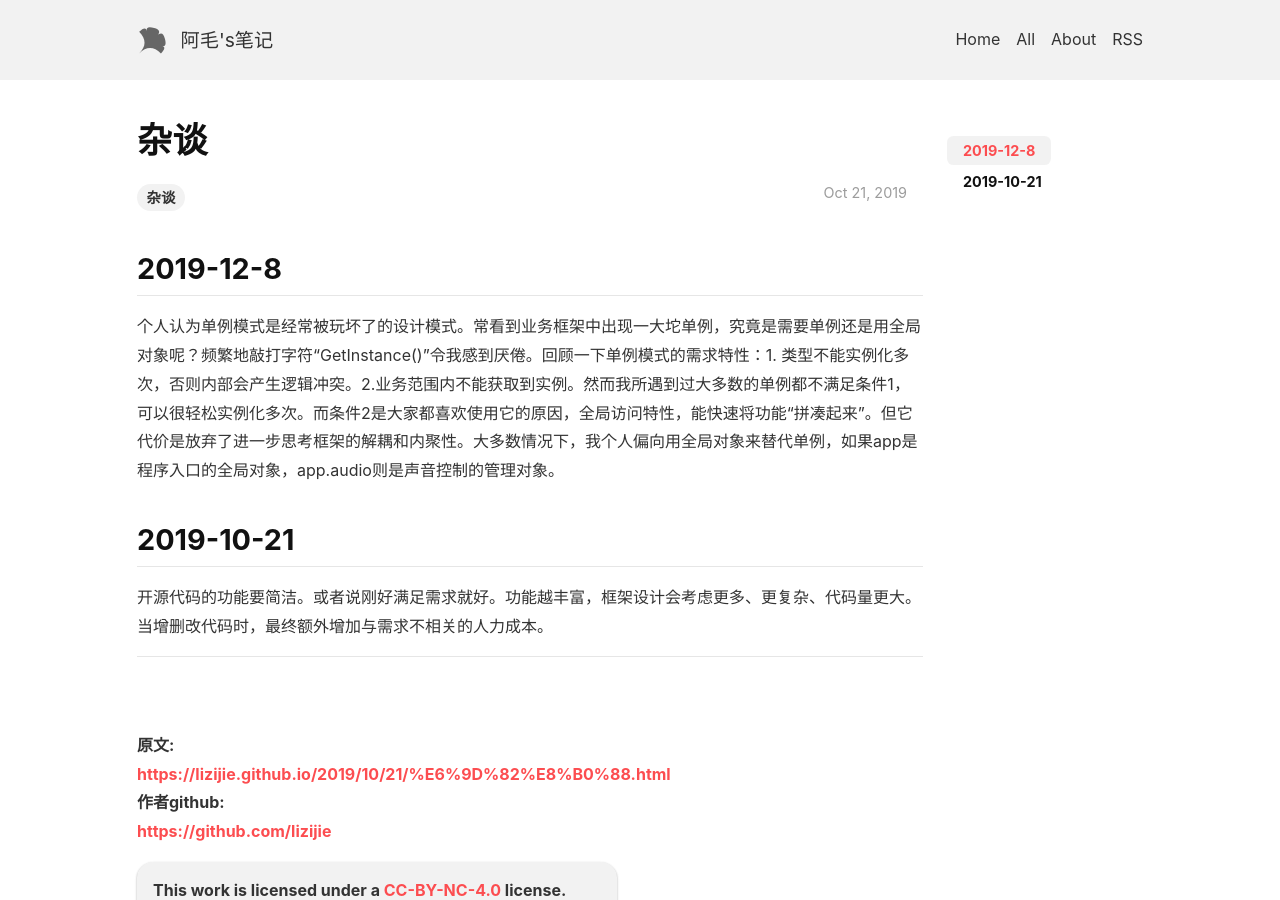
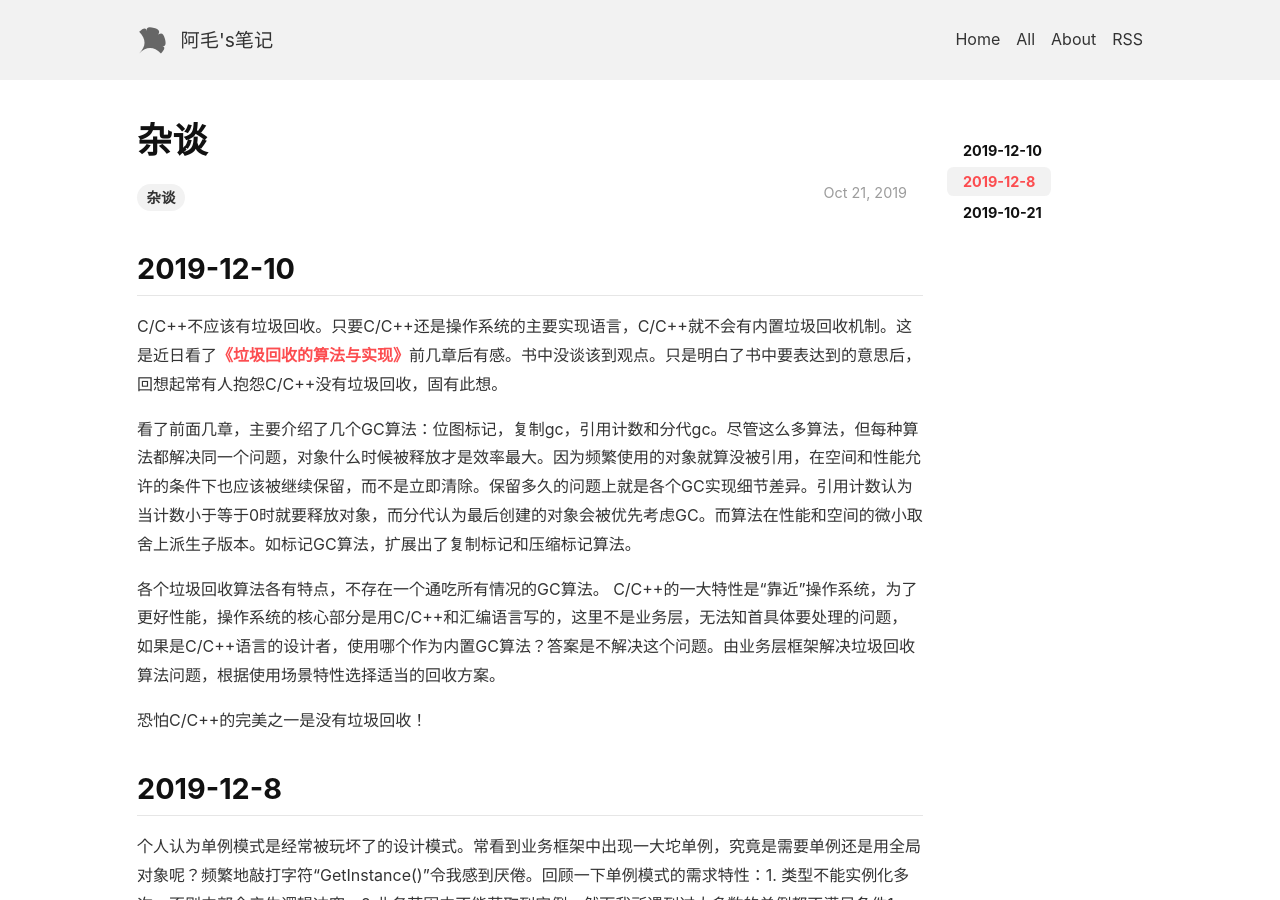
Before and after one commit to lizijie/lizijie.github.io, a Jekyll site: the page built from _posts/2019-10-21-杂谈.md, in a window 1280 px wide and 900 px high. Built offline with Jekyll 4.4.1, drawn with Linux system fonts in a browser that asks for light colours; nearby versions of some CDN libraries; comment, search, counter and statistics services are not loaded.

Commit message:
Update 2019-10-21-杂谈.md

```diff
--- a/_posts/2019-10-21-杂谈.md
+++ b/_posts/2019-10-21-杂谈.md
@@ -4,6 +4,22 @@ title: 杂谈
 key: 201910211243
 tags: 杂谈
 ---
+
+
+
+
+
+
+2019-12-10
+---
+C/C++不应该有垃圾回收。只要C/C++还是操作系统的主要实现语言，C/C++就不会有内置垃圾回收机制。这是近日看了[《垃圾回收的算法与实现》](https://book.douban.com/subject/26821357/)前几章后有感。书中没谈该到观点。只是明白了书中要表达到的意思后，回想起常有人抱怨C/C++没有垃圾回收，固有此想。
+
+看了前面几章，主要介绍了几个GC算法：位图标记，复制gc，引用计数和分代gc。尽管这么多算法，但每种算法都解决同一个问题，对象什么时候被释放才是效率最大。因为频繁使用的对象就算没被引用，在空间和性能允许的条件下也应该被继续保留，而不是立即清除。保留多久的问题上就是各个GC实现细节差异。引用计数认为当计数小于等于0时就要释放对象，而分代认为最后创建的对象会被优先考虑GC。而算法在性能和空间的微小取舍上派生子版本。如标记GC算法，扩展出了复制标记和压缩标记算法。
+
+各个垃圾回收算法各有特点，不存在一个通吃所有情况的GC算法。 C/C++的一大特性是“靠近”操作系统，为了更好性能，操作系统的核心部分是用C/C++和汇编语言写的，这里不是业务层，无法知首具体要处理的问题，如果是C/C++语言的设计者，使用哪个作为内置GC算法？答案是不解决这个问题。由业务层框架解决垃圾回收算法问题，根据使用场景特性选择适当的回收方案。
+
+恐怕C/C++的完美之一是没有垃圾回收！
+
 
 2019-12-8
 ---
```
